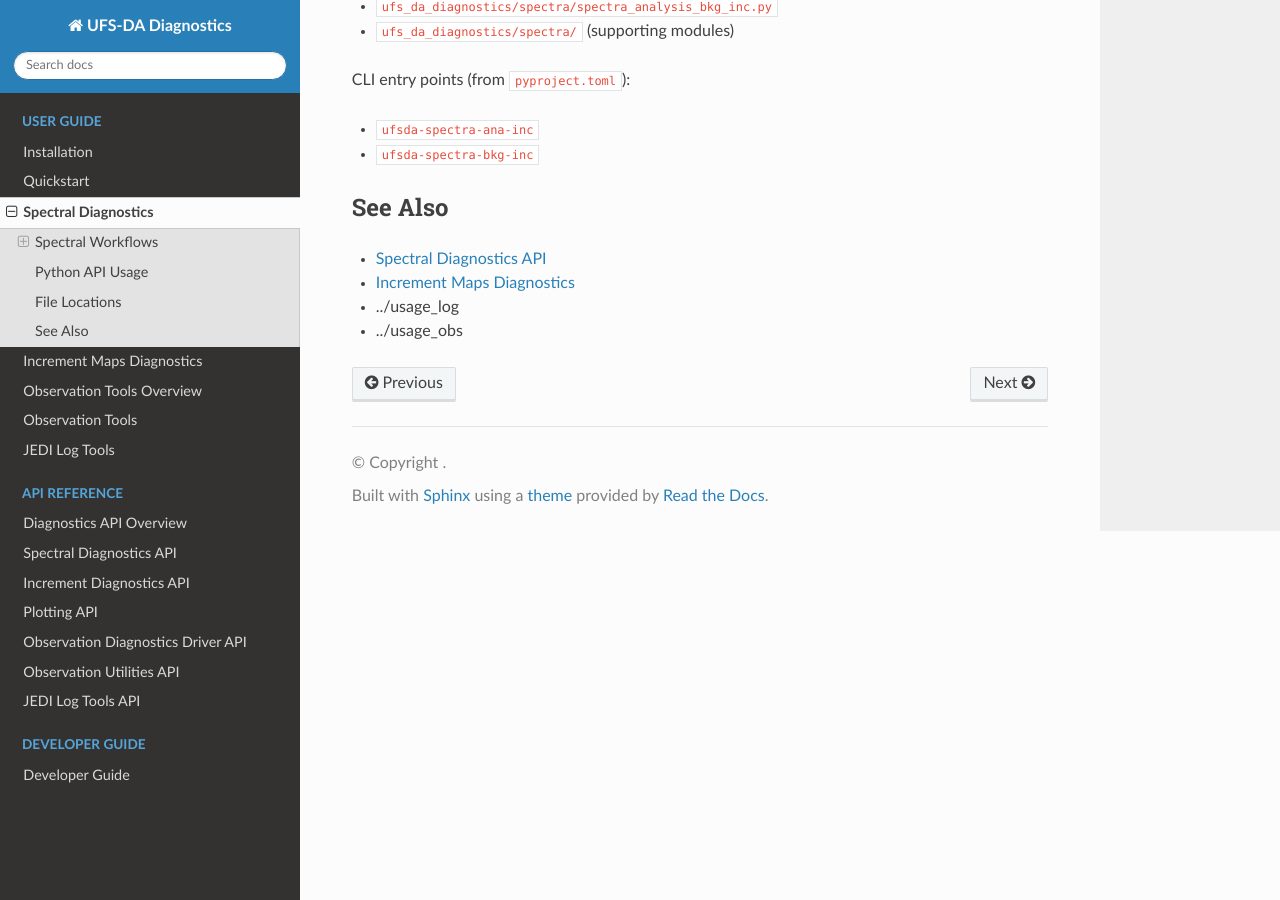
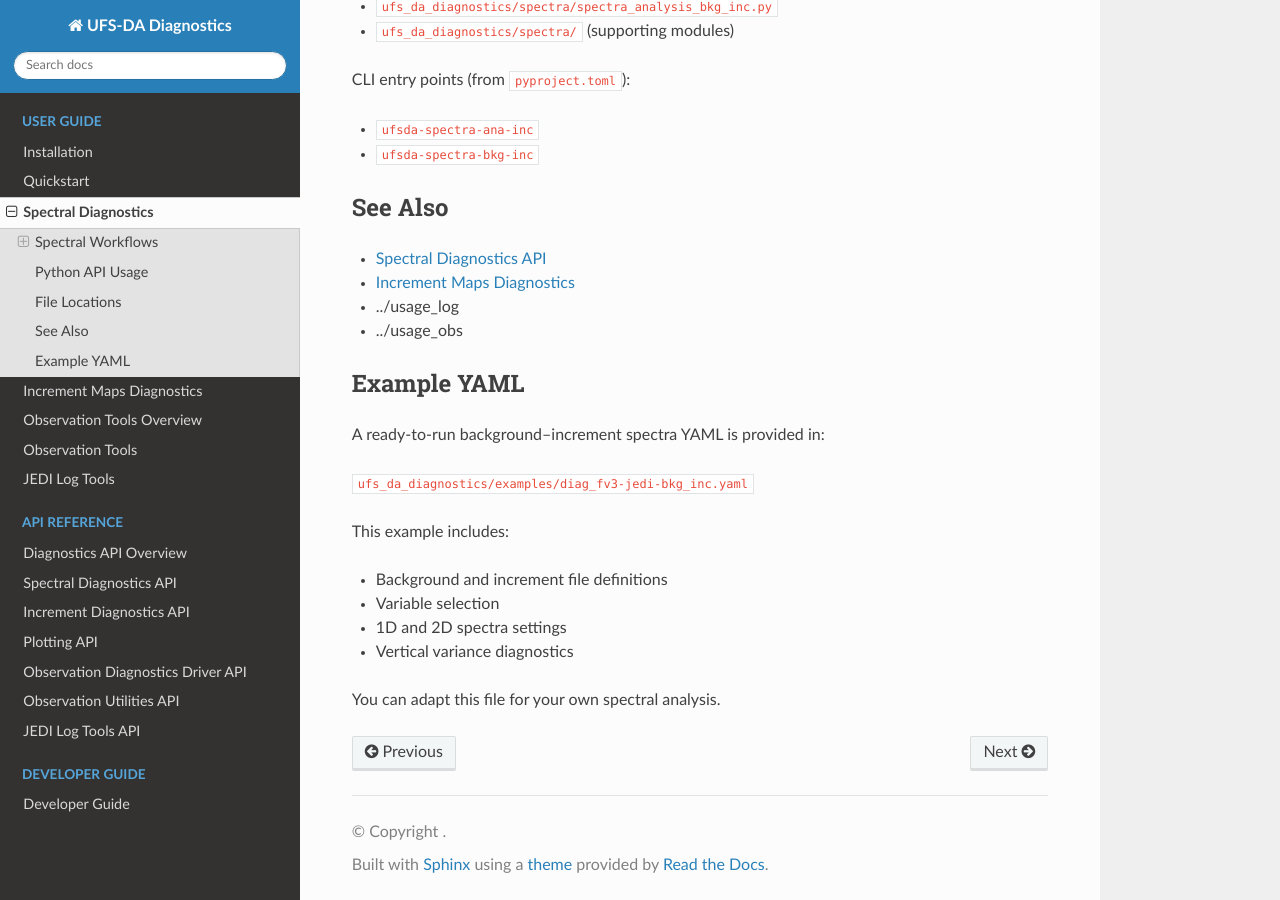
Before and after one commit to jkbk2004/ufs_da_diagnostics, a Sphinx documentation site: the page built from docs/usage_spectra.rst, in a window 1280 px wide and 900 px high, scrolled down 2851 px. Built offline with Sphinx 7.4.7 and the Read the Docs theme 3.1.0, drawn with Linux system fonts in a browser that asks for light colours.

Commit message:
Update usage_spectra.rst

```diff
--- a/docs/usage_spectra.rst
+++ b/docs/usage_spectra.rst
@@ -187,3 +187,20 @@ See Also
 - :doc:`../usage_increment`
 - :doc:`../usage_log`
 - :doc:`../usage_obs`
+
+
+Example YAML
+------------
+
+A ready-to-run background–increment spectra YAML is provided in:
+
+``ufs_da_diagnostics/examples/diag_fv3-jedi-bkg_inc.yaml``
+
+This example includes:
+
+- Background and increment file definitions
+- Variable selection
+- 1D and 2D spectra settings
+- Vertical variance diagnostics
+
+You can adapt this file for your own spectral analysis.
```
